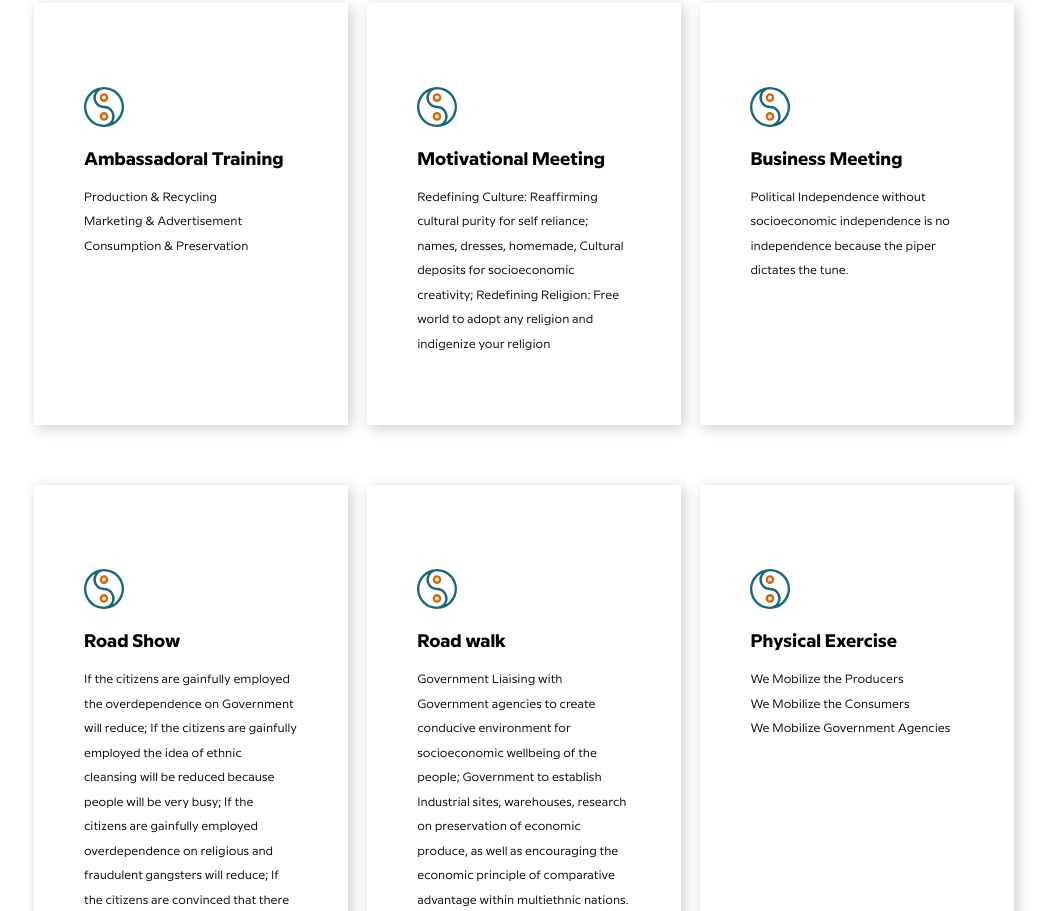
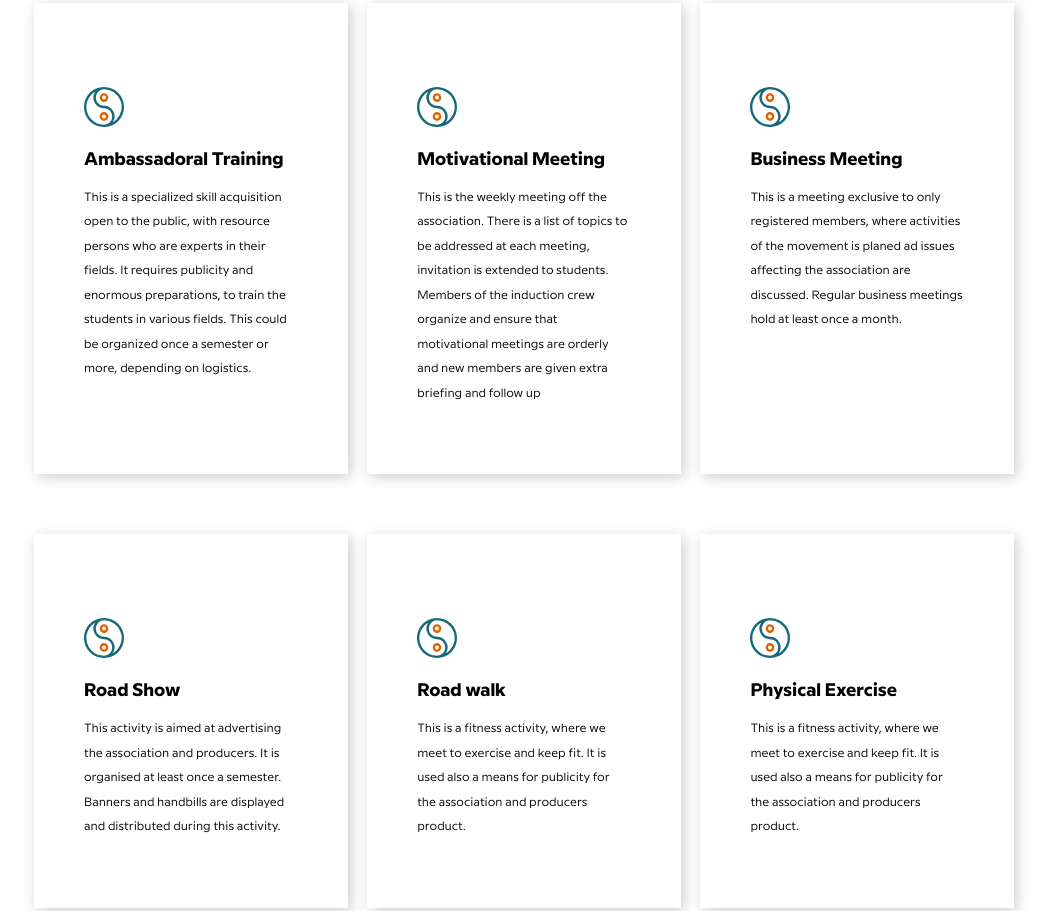
Before and after one commit to wenotch/African-students-summit, a website: page activities.html in a window 1280 px wide. Shown: the part 589-1500 px from the top of the page, without its empty margins (116-1169 px from the left). Drawn offline with nearby package versions, Linux system fonts and the light colour scheme.

Commit message:
completed frontend

```diff
--- a/activities.html
+++ b/activities.html
@@ -3,7 +3,7 @@
   <head>
     <meta charset="UTF-8" />
     <meta name="viewport" content="width=device-width, initial-scale=1.0" />
-    <title>AFRICAN SOCIOECONOMIC LIBERATION STUDENTS MOVEMENTS</title>
+    <title>African Socio-economic Liberation Students Movement</title>
     <link rel="stylesheet" href="css/style.css" />
     <link
       rel="stylesheet"
@@ -24,9 +24,10 @@
           <li><a href="/">Home</a></li>
           <li><a href="/about">about</a></li>
           <li><a href="/activities" class="active">activities</a></li>
+
+          <li><a href="/blog">blog</a></li>
           <li><a href="/contact">contact</a></li>
-          <li><a href="/blog">blog</a></li>
-          <li><a href="/join">JOIn</a></li>
+          <li><a href="/join">JOIn us</a></li>
         </ul>
       </div>
     </div>
@@ -47,9 +48,10 @@
         <a href="/" class="link">Home</a>
         <a href="/about" class="link">About</a>
         <a href="/activities" class="link active">Activities</a>
-        <a href="/contact" class="link">Contact</a>
-        <a href="/blog" class="link">Blog</a>
-        <a href="/join" class="link">Join</a>
+
+        <a href="/blog" class="link">Blog</a
+        ><a href="/contact" class="link">Contact</a>
+        <a href="/join" class="link">Join us</a>
       </div>
     </nav>
 
@@ -76,27 +78,32 @@
         <img src="images/philosophy.svg" alt="" />
         <h3>Ambassadoral Training</h3>
         <p>
-          Production & Recycling <br />
-          Marketing & Advertisement <br />
-          Consumption & Preservation
+          This is a specialized skill acquisition open to the public, with
+          resource persons who are experts in their fields. It requires
+          publicity and enormous preparations, to train the students in various
+          fields. This could be organized once a semester or more, depending on
+          logistics.
         </p>
       </div>
       <div class="tablet center animate__animated animate__slideInUp">
         <img src="images/philosophy.svg" alt="" />
         <h3>Motivational Meeting</h3>
         <p>
-          Redefining Culture: Reaffirming cultural purity for self reliance;
-          names, dresses, homemade, Cultural deposits for socioeconomic
-          creativity; Redefining Religion: Free world to adopt any religion and
-          indigenize your religion
+          This is the weekly meeting off the association. There is a list of
+          topics to be addressed at each meeting, invitation is extended to
+          students. Members of the induction crew organize and ensure that
+          motivational meetings are orderly and new members are given extra
+          briefing and follow up
         </p>
       </div>
       <div class="tablet animate__animated animate__slideInUp">
         <img src="images/philosophy.svg" alt="" />
         <h3>Business Meeting</h3>
         <p>
-          Political Independence without socioeconomic independence is no
-          independence because the piper dictates the tune.
+          This is a meeting exclusive to only registered members, where
+          activities of the movement is planed ad issues affecting the
+          association are discussed. Regular business meetings hold at least
+          once a month.
         </p>
       </div>
     </section>
@@ -106,41 +113,27 @@
         <img src="images/philosophy.svg" alt="" />
         <h3>Road Show</h3>
         <p>
-          If the citizens are gainfully employed the overdependence on
-          Government will reduce; If the citizens are gainfully employed the
-          idea of ethnic cleansing will be reduced because people will be very
-          busy; If the citizens are gainfully employed overdependence on
-          religious and fraudulent gangsters will reduce; If the citizens are
-          convinced that there is something good in their ethnic origin and that
-          they can be more creative than others, they will challenge any
-          external racial subjugation.
+          This activity is aimed at advertising the association and producers.
+          It is organised at least once a semester. Banners and handbills are
+          displayed and distributed during this activity.
         </p>
       </div>
       <div class="tablet center animate__animated animate__slideInUp">
         <img src="images/philosophy.svg" alt="" />
         <h3>Road walk</h3>
         <p>
-          Government Liaising with Government agencies to create conducive
-          environment for socioeconomic wellbeing of the people; Government to
-          establish Industrial sites, warehouses, research on preservation of
-          economic produce, as well as encouraging the economic principle of
-          comparative advantage within multiethnic nations. Advertising­ –
-          Blowing African Trumpet Bring to the awareness of the public some very
-          good home made goods Legal Services African Socioeconomic Summit
-          provides legal services to Cooperative Societies of the Summit in
-          moments of internal rancor and litigations. International Human Rights
-          Commission and Activists are consulted where necessary. General
-          Re-orientation Creating awareness on the evil of overdependence on
-          exotic products, whether social or economic
+          This is a fitness activity, where we meet to exercise and keep fit. It
+          is used also a means for publicity for the association and producers
+          product.
         </p>
       </div>
       <div class="tablet animate__animated animate__slideInUp">
         <img src="images/philosophy.svg" alt="" />
         <h3>Physical Exercise</h3>
         <p>
-          We Mobilize the Producers <br />
-          We Mobilize the Consumers <br />
-          We Mobilize Government Agencies
+          This is a fitness activity, where we meet to exercise and keep fit. It
+          is used also a means for publicity for the association and producers
+          product.
         </p>
       </div>
     </section>
--- a/app.js
+++ b/app.js
@@ -21,6 +21,10 @@ app.get("/activities", function (req, res) {
     res.sendFile(__dirname + "/activities.html");
   });
 
+  app.get("/blog", function (req, res) {
+    res.sendFile(__dirname + "/blog.html");
+  });
+
 app.get("/contact", function (req, res) {
     res.sendFile(__dirname + "/contact.html");
   });
```
Also changed, not shown: about.html (+8 -6 lines), blog.html (added, +71 -0 lines), contact.html (+7 -5 lines), index.html (+7 -5 lines), join.html (+7 -5 lines).
